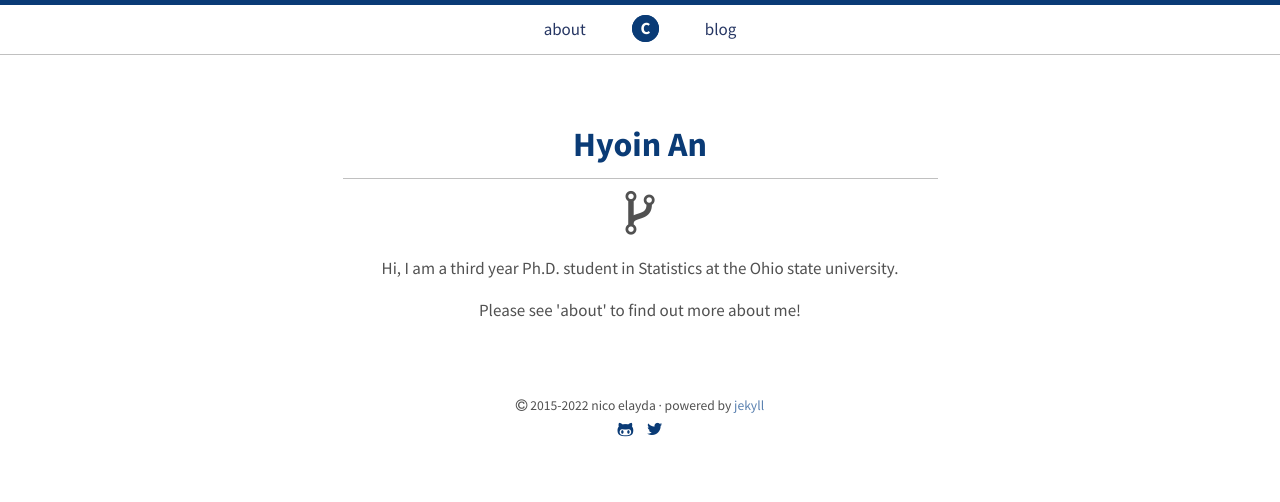
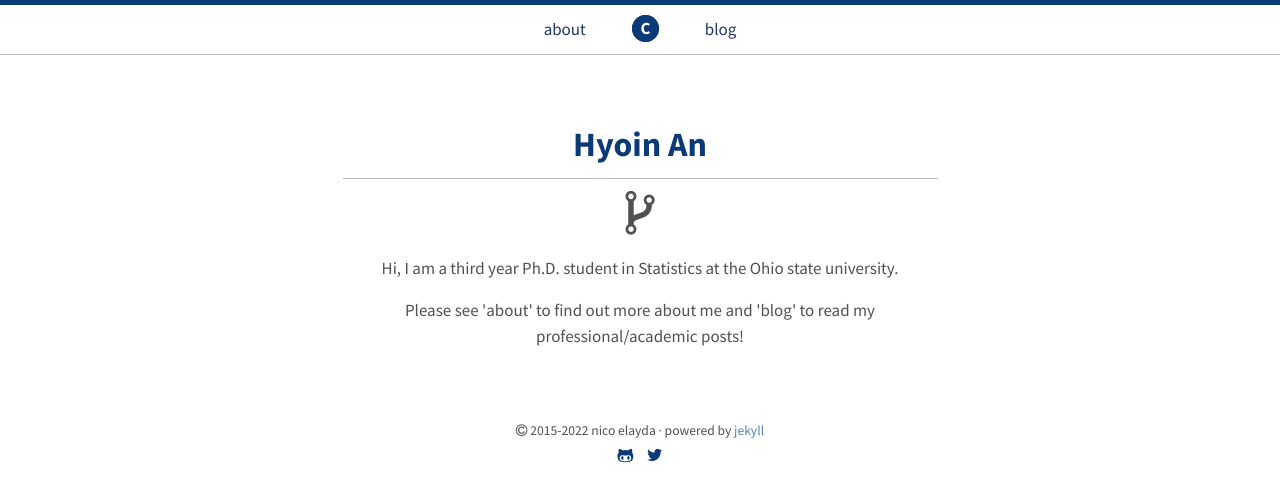
Before and after one commit to hyoin-an/hyoin-an.github.io, a Jekyll site: the page built from index.html, in a window 1280 px wide. Shown: the top 502 px of the page. Built offline with Jekyll 4.4.1, drawn with Linux system fonts in a browser that asks for light colours.

Commit message:
Update index.html

```diff
--- a/index.html
+++ b/index.html
@@ -18,7 +18,7 @@ title: Home
     </p>
 
     <p>
-      Please see 'about' to find out more about me!
+      Please see 'about' to find out more about me and 'blog' to read my professional/academic posts!
     </p>
   </div>
 
```
